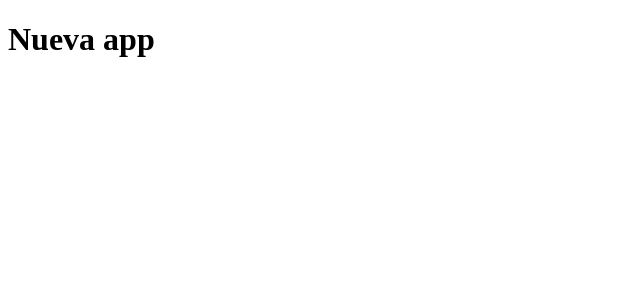
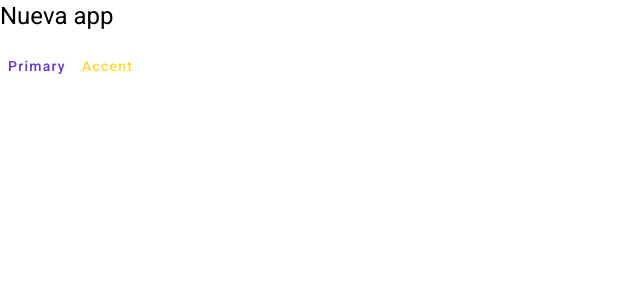
Before and after one commit to javiersanhueza/angular-proyecto-1, an Angular app: page / in a window 1280 px wide. Shown: the top 300 px of the page, without its empty margins (0-640 px from the left). Built offline with nearby package versions, Linux system fonts and the light colour scheme.

Commit message:
instalando angular material

```diff
--- a/angular.json
+++ b/angular.json
@@ -30,6 +30,7 @@
               "src/assets"
             ],
             "styles": [
+              "@angular/material/prebuilt-themes/deeppurple-amber.css",
               "src/styles.scss"
             ],
             "scripts": []
@@ -99,6 +100,7 @@
               "src/assets"
             ],
             "styles": [
+              "@angular/material/prebuilt-themes/deeppurple-amber.css",
               "src/styles.scss"
             ],
             "scripts": []
--- a/package.json
+++ b/package.json
@@ -14,10 +14,12 @@
   "private": true,
   "dependencies": {
     "@angular/animations": "^16.2.0",
+    "@angular/cdk": "^16.2.1",
     "@angular/common": "^16.2.0",
     "@angular/compiler": "^16.2.0",
     "@angular/core": "^16.2.0",
     "@angular/forms": "^16.2.0",
+    "@angular/material": "^16.2.1",
     "@angular/platform-browser": "^16.2.0",
     "@angular/platform-browser-dynamic": "^16.2.0",
     "@angular/router": "^16.2.0",
--- a/src/app/app.component.html
+++ b/src/app/app.component.html
@@ -1 +1,3 @@
 <h1>Nueva app</h1>
+<button mat-button color="primary">Primary</button>
+<button mat-button color="accent">Accent</button>
--- a/src/app/app.component.ts
+++ b/src/app/app.component.ts
@@ -7,4 +7,8 @@ import { Component } from '@angular/core';
 })
 export class AppComponent {
   title = 'proyecto-angular';
+  text: any;
+  demo(): void {
+    console.log('esto es una demo');
+  }
 }
--- a/src/app/app.module.ts
+++ b/src/app/app.module.ts
@@ -1,11 +1,13 @@
 import { NgModule } from '@angular/core';
 import { BrowserModule } from '@angular/platform-browser';
+import { MatButtonModule } from '@angular/material/button';
+import { BrowserAnimationsModule } from '@angular/platform-browser/animations';
 
 import { AppComponent } from './app.component';
 
 @NgModule({
   declarations: [AppComponent],
-  imports: [BrowserModule],
+  imports: [BrowserModule, BrowserAnimationsModule, MatButtonModule],
   providers: [],
   bootstrap: [AppComponent]
 })
--- a/src/index.html
+++ b/src/index.html
@@ -6,8 +6,11 @@
   <base href="/">
   <meta name="viewport" content="width=device-width, initial-scale=1">
   <link rel="icon" type="image/x-icon" href="favicon.ico">
+  <link rel="preconnect" href="https://fonts.gstatic.com">
+  <link href="https://fonts.googleapis.com/css2?family=Roboto:wght@300;400;500&display=swap" rel="stylesheet">
+  <link href="https://fonts.googleapis.com/icon?family=Material+Icons" rel="stylesheet">
 </head>
-<body>
+<body class="mat-typography">
   <app-root></app-root>
 </body>
 </html>
--- a/src/styles.scss
+++ b/src/styles.scss
@@ -1 +1,4 @@
 /* You can add global styles to this file, and also import other style files */
+
+html, body { height: 100%; }
+body { margin: 0; font-family: Roboto, "Helvetica Neue", sans-serif; }
```
Also changed, not shown: 1 other file (tests, documents, lock files or other folders).
